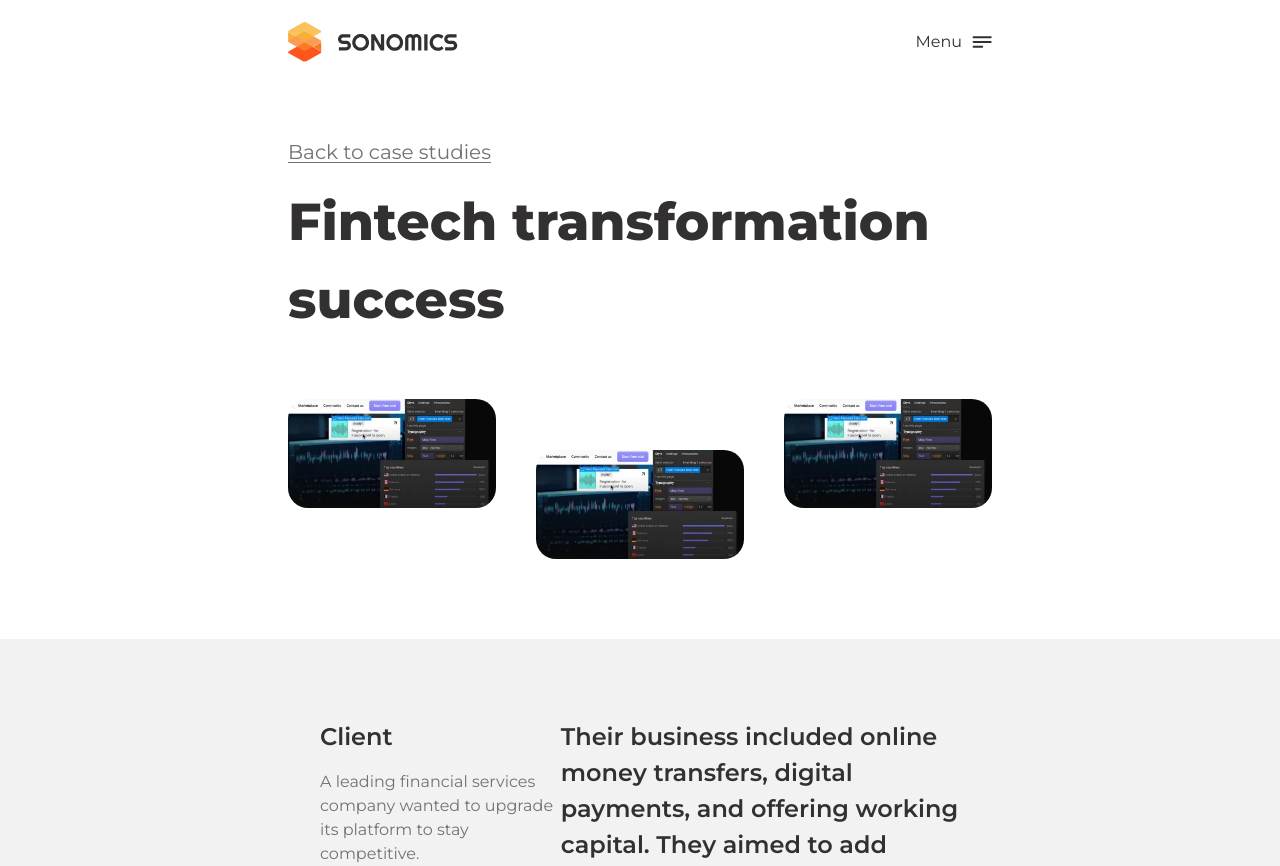
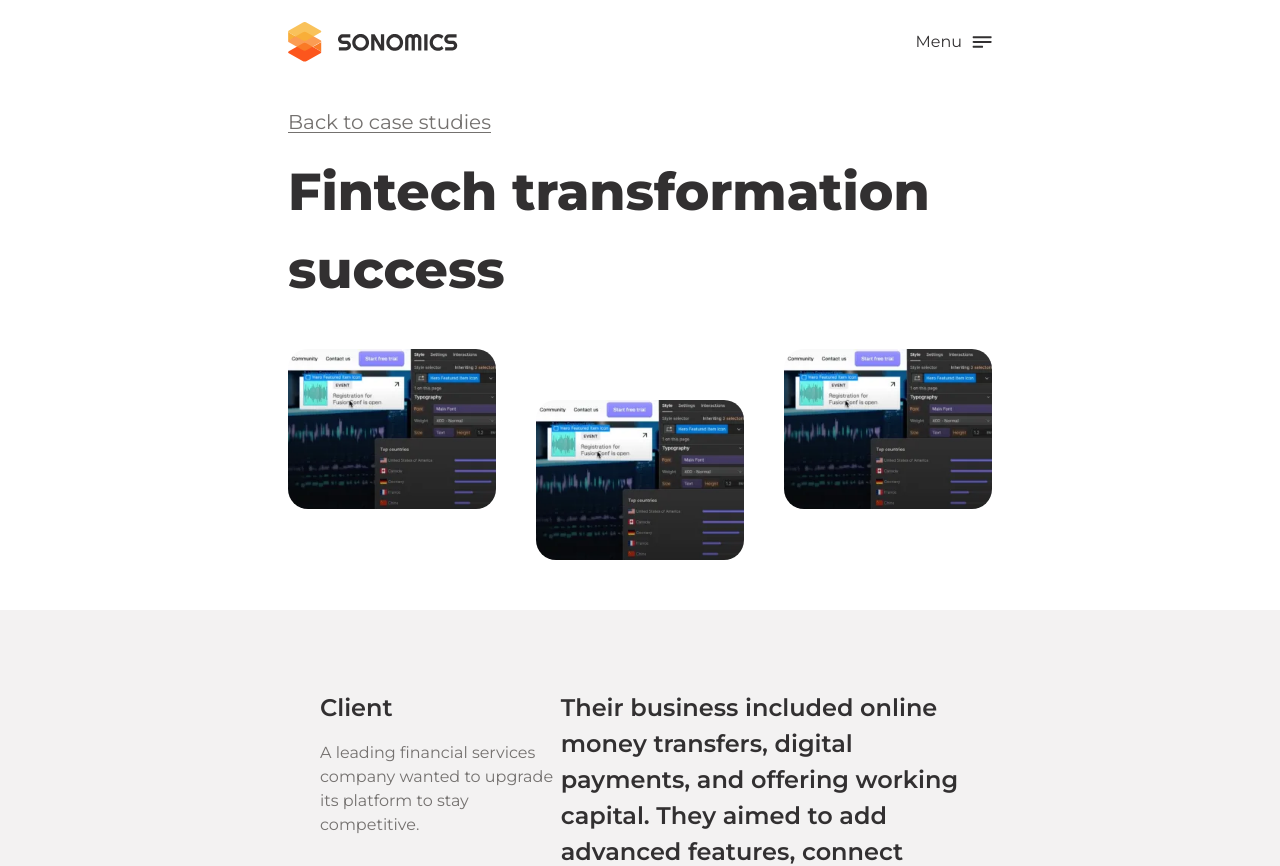
Before and after one commit to skabanets/sonomics, a React (Vite) app: page /case-study/fintech-combination in a window 1280 px wide. Shown: the top 866 px of the page. Built offline with nearby package versions, Linux system fonts and the light colour scheme; no server answers.

Commit message:
Add tablet styles for the CaseStudyHero section

```diff
--- a/src/sections/CaseStudy/common/CaseStudyHero.tsx
+++ b/src/sections/CaseStudy/common/CaseStudyHero.tsx
@@ -17,10 +17,10 @@ export const CaseStudyHero = ({ title, sectionImages }: CaseStudyHeroProps) => {
   } = images;
 
   return (
-    <section className="pb-[50px] pt-[30px] md:py-[80px]">
+    <section className="pb-[50px] pt-[30px] md:py-[50px] lg:py-[80px]">
       <motion.div className="container" {...slideInWithFade}>
         <BackLink to={routes.CaseStudy} label="Back to case studies" className="mb-[20px]" />
-        <h1 className="mb-[20px] md:mb-[60px] md:max-w-[1100px]">{title}</h1>
+        <h1 className="mb-[20px] md:mb-[40px] lg:mb-[60px] lg:max-w-[1100px]">{title}</h1>
       </motion.div>
       <motion.ul className="full-hd-container flex gap-[40px]" {...slideInWithFade}>
         {sectionImages.map((item, index) => {
@@ -37,7 +37,7 @@ export const CaseStudyHero = ({ title, sectionImages }: CaseStudyHeroProps) => {
                 alt={`${title} image ${index + 1}`}
                 width={400}
                 height={210}
-                className="w-full rounded-[20px] object-cover md:aspect-[400/210]"
+                className="w-full rounded-[20px] object-cover tablet:h-[160px] lg:aspect-[400/210]"
               />
             </li>
           );
```
